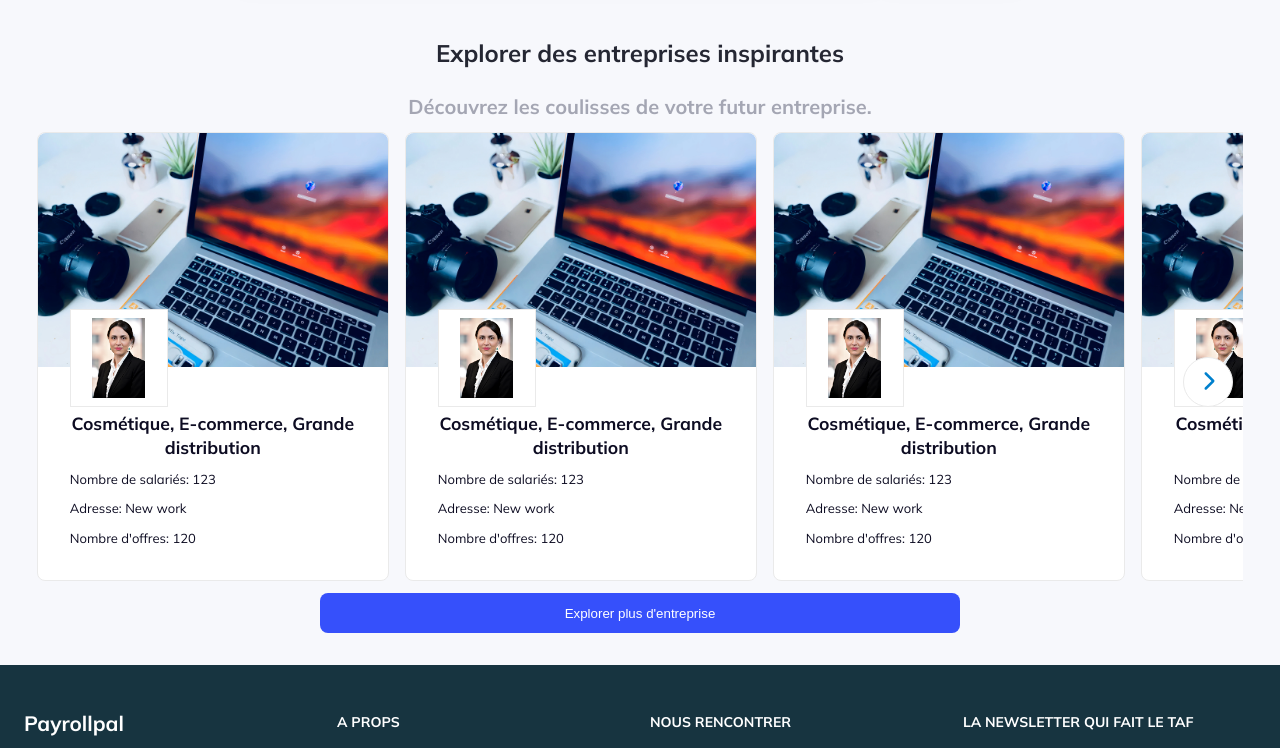
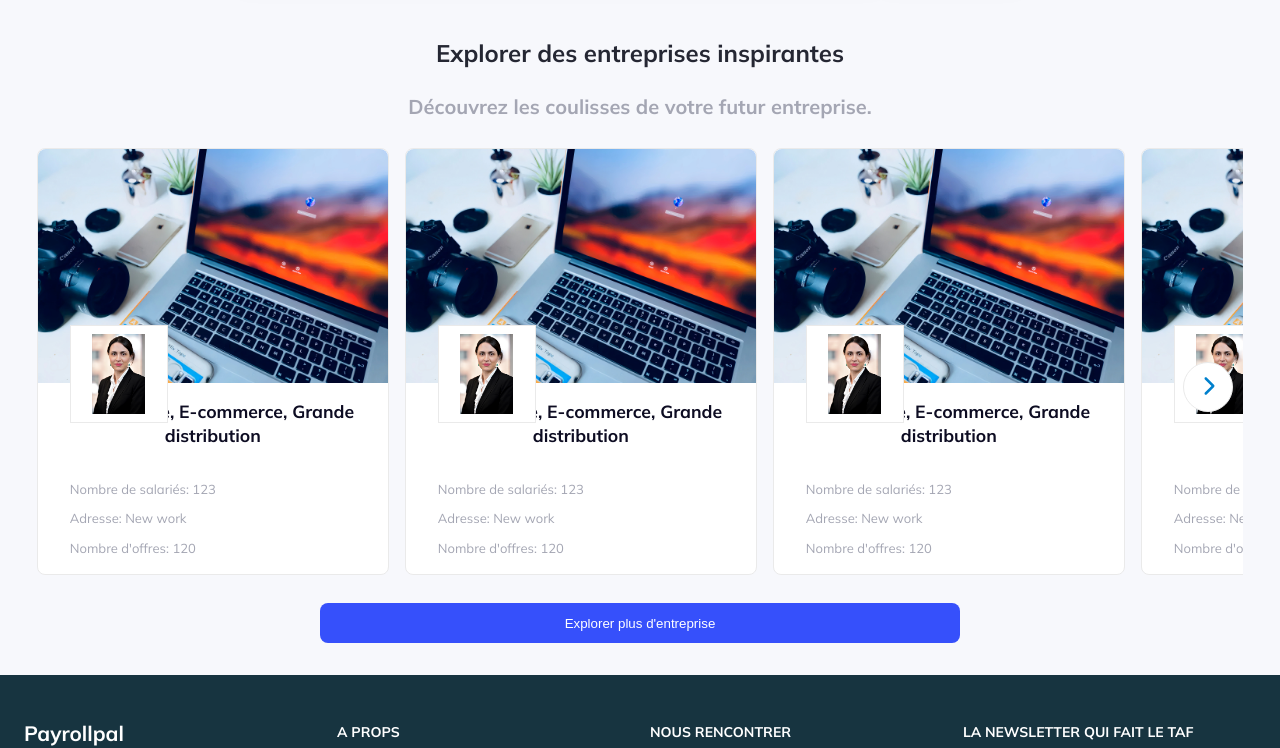
Before and after one commit to NyAndriaX/PayrollPal-web, a React (Vite) app: page /home in a window 1280 px wide. Shown: the part 500-1248 px from the top of the page. Built offline with nearby package versions, Linux system fonts and the light colour scheme; no server answers.

Commit message:
hightfix/TX-7-update-design

```diff
--- a/src/components/Sidebar/SidebarLeft.jsx
+++ b/src/components/Sidebar/SidebarLeft.jsx
@@ -70,13 +70,7 @@ const SidebarLeft = () => {
 									justifyContent: "end",
 									flex: "1 1 0%",
 								}}>
-								<span
-									class="p-user-name"
-									style={{
-										flex: 1,
-										textAlign: "end",
-										marginRight: "1rem",
-									}}>
+								<span class="p-user-name">
 									{" "}
 									{user.representantNom} {user.representantPrenom}
 								</span>
@@ -96,11 +90,13 @@ const SidebarLeft = () => {
 							<p
 								className="p-user-name"
 								style={{
-									flex: 1,
-									textAlign: "end",
-									marginRight: "1rem",
+									display: "flex",
+									justifyContent: "end",
+									flex: "1 1 0%",
 								}}>
-								{user.nom} {user.prenom}
+								<span class="p-user-name">
+									{user.nom} {user.prenom}
+								</span>
 							</p>
 							<Gravatar
 								email={user.email}
--- a/src/components/home/content/company/card/section.company.card.jsx
+++ b/src/components/home/content/company/card/section.company.card.jsx
@@ -8,12 +8,16 @@ const CompanyCard = ({ company }) => (
 			/>
 			<img className="company-img-profil" src={company.profil} alt="Profil" />
 		</div>
+		<div className="company-card-domaine">
+			<p className="p-h2">{company.domaines}</p>
+		</div>
 		<div className="company-card-info">
-			<p className="p-h2">{company.domaines}</p>
 			<p className="p">Nombre de salariés: {company.nbrDeSalariees}</p>
 			<p className="p">Adresse: {company.adresse}</p>
 			<p className="p">Nombre d'offres: {company.offres}</p>
-			<p className="p-description">{company.description}</p>
+		</div>
+		<div className="company-card-description">
+			<p className="p">{company.description}</p>
 		</div>
 	</div>
 );
--- a/src/components/home/content/company/card/section.company.card.styled.jsx
+++ b/src/components/home/content/company/card/section.company.card.styled.jsx
@@ -1,18 +1,28 @@
 import styled from "styled-components";
 
 export const SectionCompanyCardStyled = styled.div`
+	.slideouter {
+		width: 100%;
+		overflow: hidden;
+		margin: auto;
+		display: flex;
+	}
 	.p-h2 {
 		font-size: max(15px, calc(0.5rem + 0.75vw));
 		font-family: "Mulish", sans-serif;
 		font-weight: 700;
 		line-height: 1.4;
 		color: #0d0c22;
+		margin-top: 0;
+		transition: margin-top 6s ease-in-out;
 	}
+
 	.slide-sample {
 		margin: auto;
 		position: relative;
 		display: table;
 	}
+
 	.slideinner {
 		display: flex;
 		max-width: calc(98vw - 3rem);
@@ -25,54 +35,39 @@ export const SectionCompanyCardStyled = styled.div`
 		flex-direction: column;
 		justify-content: center;
 		gap: 10px;
+		opacity: 1;
+		height: auto;
+		max-height: auto;
+		transition: max-height 3s ease-in-out, padding 4s ease-in-out,
+			opacity 4s ease-in-out;
 	}
 
-	.slideouter {
-		width: 100%;
-		overflow: hidden;
-		margin: auto;
-		display: flex;
-	}
-	p {
-		color: #0d0c22;
+	.company-card:hover .company-card-info {
+		opacity: 0;
+		max-height: 0;
+		height: 0;
+		visibility: hidden;
 	}
 
-	.preSlide {
-		z-index: 2;
-		left: 10px;
-		position: absolute;
-		top: 50%;
-		color: #0080cd;
-		background-color: white;
+	.company-card-description {
+		display: none;
+		max-height: 0;
+		opacity: 0;
+		transition: display 3s ease-in-out, max-height 3s ease-in-out,
+			opacity 4s ease-in-out;
 	}
 
-	.nextSlide {
-		right: 10px;
-		position: absolute;
-		top: 50%;
-		color: #0080cd;
-		background-color: white;
-	}
-	.social {
-		text-align: center;
+	.company-card:hover .company-card-description {
+		display: block;
+		max-height: auto;
+		opacity: 1;
 	}
 
-	.company-card .p-description {
-		display: none;
-	}
-	.slide-sample button {
-		border: 1px solid #eaeaea;
-	}
-	.active {
-		display: none;
-	}
-	button {
-		width: 50px;
-		height: 50px;
-		border-radius: 100%;
-		padding: 0.7rem;
-		font-size: 20px;
-		border: 1px solid #black;
+	.company-card-domaine,
+	,
+	.company-card-info,
+	.company-card-description {
+		padding: 1rem 2rem;
 	}
 
 	.company-card {
@@ -82,11 +77,12 @@ export const SectionCompanyCardStyled = styled.div`
 		border-radius: 8px;
 		background-color: white;
 		border: 1px solid #eaeaea;
-		transition: background-color 3s ease-in-out 0.5s;
+		transition: ease-in-out 4s;
+		position: relative;
 	}
 
-	.company-card:hover {
-		background-color: #f0f0f0;
+	.company-card:hover .company-img-couverture {
+		max-height: 0;
 	}
 
 	.company-card-img {
@@ -96,6 +92,15 @@ export const SectionCompanyCardStyled = styled.div`
 		justify-content: center;
 		align-items: center;
 	}
+
+	.company-img-couverture {
+		width: 100%;
+		max-height: 500px;
+		object-fit: cover;
+		border-radius: 8px 8px 0px 0px;
+		transition: max-height 4s ease-in-out;
+	}
+
 	.company-img-profil {
 		position: absolute;
 		top: 11rem;
@@ -106,15 +111,53 @@ export const SectionCompanyCardStyled = styled.div`
 		object-fit: contain;
 		padding: 8px;
 		background-color: white;
+		transition: top 4s ease-in-out;
 	}
-	.company-img-couverture {
-		width: 100%;
-		max-height: 500px;
-		object-fit: cover;
-		border-radius: 8px 8px 0px 0px;
+
+	.company-card:hover .company-img-profil {
+		top: 1rem;
 	}
-	.company-card-info {
-		padding: 2rem;
+
+	.preSlide,
+	.nextSlide {
+		position: absolute;
+		top: 50%;
+		color: #0080cd;
+		background-color: white;
+	}
+
+	.preSlide {
+		z-index: 2;
+		left: 10px;
+	}
+
+	.nextSlide {
+		right: 10px;
+	}
+
+	.social {
+		text-align: center;
+	}
+
+	.slide-sample button {
+		border: 1px solid #eaeaea;
+	}
+
+	.active {
+		display: none;
+	}
+
+	button {
+		width: 50px;
+		height: 50px;
+		border-radius: 100%;
+		padding: 0.7rem;
+		font-size: 20px;
+		border: 1px solid #black;
+	}
+
+	.company-card:hover {
+		transition-delay: 5s;
 	}
 
 	scored: true;
--- a/src/components/home/navigation/navbar/component.navbar.styled.jsx
+++ b/src/components/home/navigation/navbar/component.navbar.styled.jsx
@@ -22,7 +22,7 @@ export const ComponentNavbarStyled = styled.div`
 		list-style: none;
 	}
 	.nav-v2-search__input {
-		border: 1px solid #eaeaea;
+		border: none;
 		background: white;
 		padding: 10px 20px;
 		padding-left: 30px;
```
